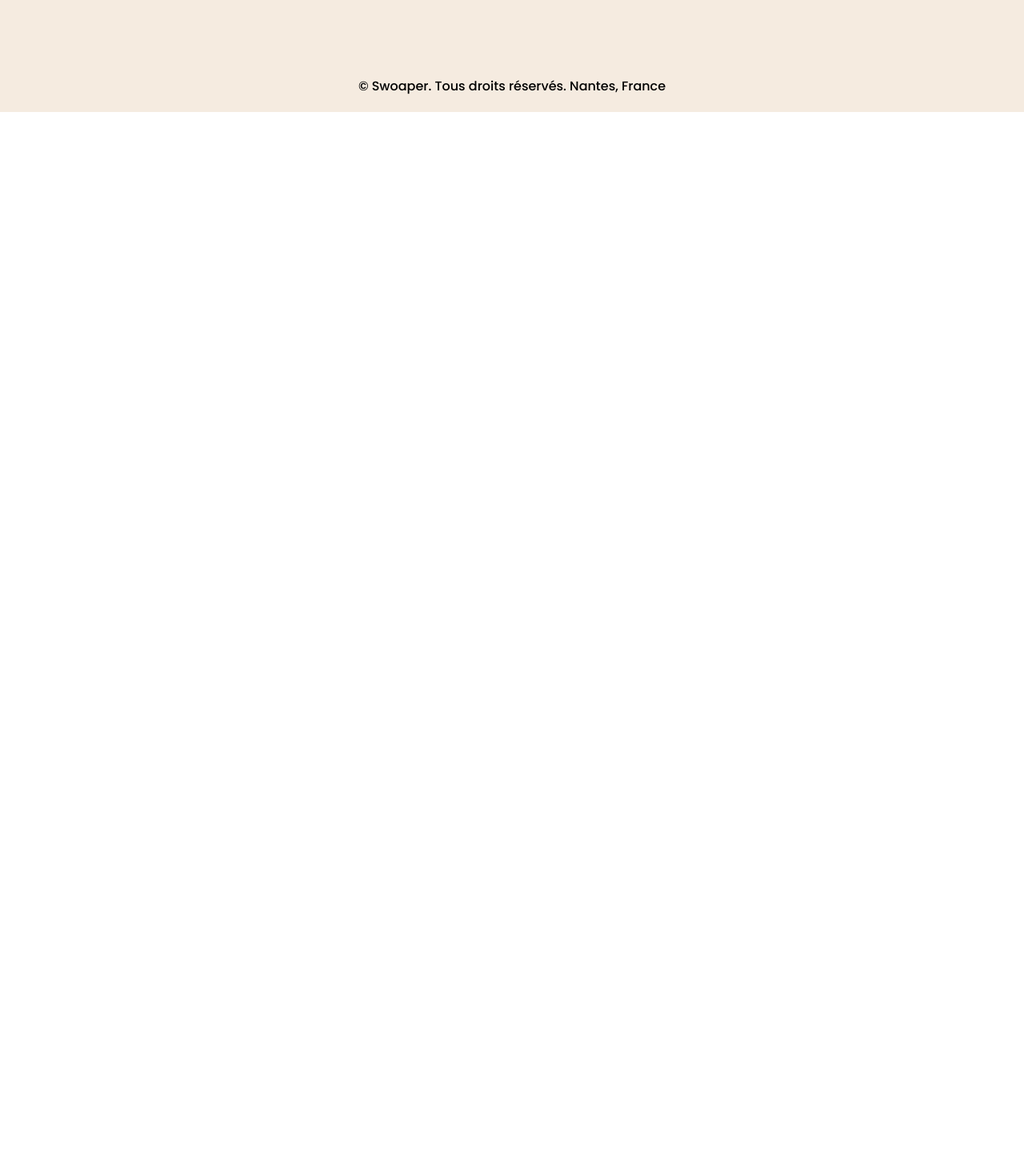
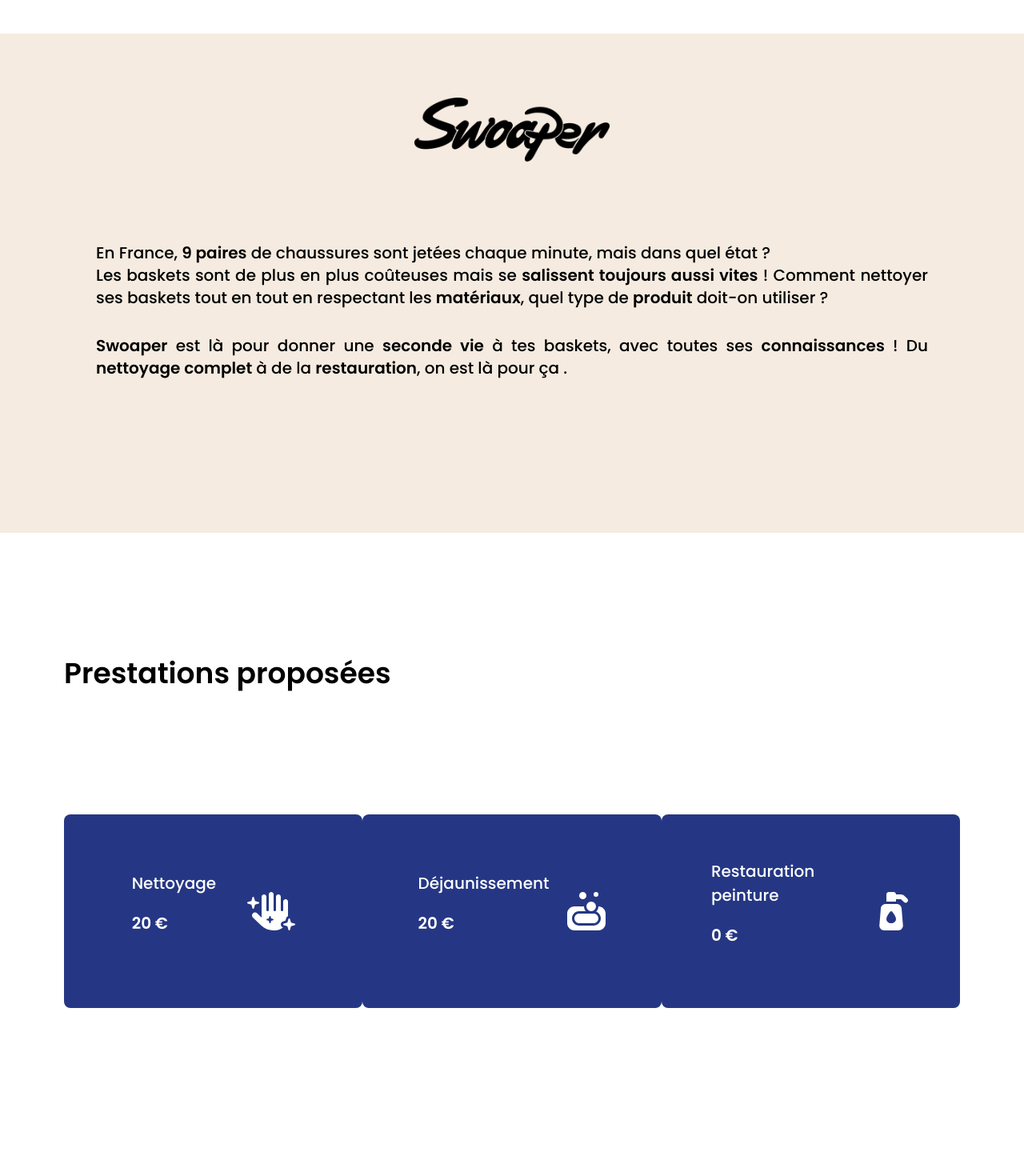
Before and after one commit to Frezz68/swoaper-front, a React (Create React App) app: page /home in a window 1280 px wide. Shown: the part 383-1833 px from the top of the page at 80% size. Before the commit the page ends 800 px from the top, so only its background shows below. Built offline with nearby package versions, Linux system fonts and the light colour scheme.

Commit message:
home page work in progress

```diff
--- a/src/pages/Home/Home.scss
+++ b/src/pages/Home/Home.scss
@@ -0,0 +1,55 @@
+section {
+    display: flex;
+    flex-direction: column;
+    justify-content: center;
+    padding: 5rem;
+    font-family: Poppins;
+    font-size: 1.25rem;
+    font-weight: 500;
+    .centerImg {
+        display: flex;
+        justify-content: center;
+        align-items: center;
+        margin-bottom: 5rem;
+        img {
+            height: 5rem;
+            width: auto;
+        }
+    }
+    .centerText {
+        justify-content: space-evenly;
+        margin-bottom: 5rem;
+        .textFormat {
+            text-align: justify;
+            margin-bottom: 2rem;
+            line-height: 1.75rem;
+            padding-left: 2.5rem;
+            padding-right: 2.5rem;
+        }
+    }
+}
+.sectionPresta{
+    .divTitlePresta{
+        display: flex;
+        width: 100%;
+        margin-bottom: 5rem;
+        justify-content: space-between;
+        align-items: center;
+        .titlePresta{
+            font-size: 2.25rem;
+            line-height: 2.5rem;
+            padding-bottom: 2.5rem;
+            padding-top: 2.5rem;
+        }
+    }
+    .displayCard{
+        display: flex;
+        flex-direction: row;
+    }
+}
+.homeColor{
+    background-color: rgb(245 235 224/1);
+}
+.bold-text {
+    font-weight: 700;
+}
--- a/src/pages/Home/Home.tsx
+++ b/src/pages/Home/Home.tsx
@@ -1,10 +1,50 @@
 import React from "react";
+import Logo from "../../assets/swoaper-logo.png";
+import CardPrestation from "../../components/CardPrestation/CardPrestation";
+import {faHandSparkles, faSoap, faPumpSoap } from '@fortawesome/free-solid-svg-icons';
+import "./Home.scss";
 
 const Home = () => {
   return (
     <div>
+      <section>
       <h1>Welcome to the Home Page</h1>
       <p>This is the content of the home page.</p>
+      </section>
+      <section className="homeColor">
+        <div className="centerImg">
+          <img src={Logo}  alt="logo"/>
+        </div>
+        <div className="centerText">
+          <p className="textFormat">
+            En France, <span className="bold-text" >9 paires</span> de chaussures sont jetées chaque minute, mais dans quel état ? <br></br>
+            Les baskets sont de plus en plus coûteuses mais se <span className="bold-text" >salissent toujours aussi vites</span> !
+            Comment nettoyer ses baskets tout en tout en respectant les <span className="bold-text" >matériaux</span>, quel type de <span className="bold-text" >produit</span> doit-on utiliser ?
+          </p>
+          <p className="textFormat">
+            <span className="bold-text" >Swoaper</span> est là pour donner une <span className="bold-text" >seconde vie</span> à tes baskets, avec toutes ses <span className="bold-text" >connaissances</span> !
+            Du <span className="bold-text" >nettoyage complet</span> à de la <span className="bold-text" >restauration</span>, on est là pour ça .
+          </p>
+        </div>
+      </section>
+      <section>
+        <div className="sectionPresta">
+          <div className="divTitlePresta">
+            <h3 className="titlePresta bold-text">Prestations proposées</h3>
+          </div>
+          <div className="displayCard">
+            <CardPrestation nomPresta="Nettoyage" prixPresta={20} Icon={faHandSparkles} />
+            <CardPrestation nomPresta="Déjaunissement" prixPresta={20} Icon={faSoap} />
+            <CardPrestation nomPresta="Restauration peinture" prixPresta={0} Icon={faPumpSoap} />
+          </div>
+          <div></div>
+
+        </div>
+      </section>
+      <section>
+        <h4>Section 4</h4>
+        <p>Content of section 4</p>
+      </section>
     </div>
   );
 };
```
